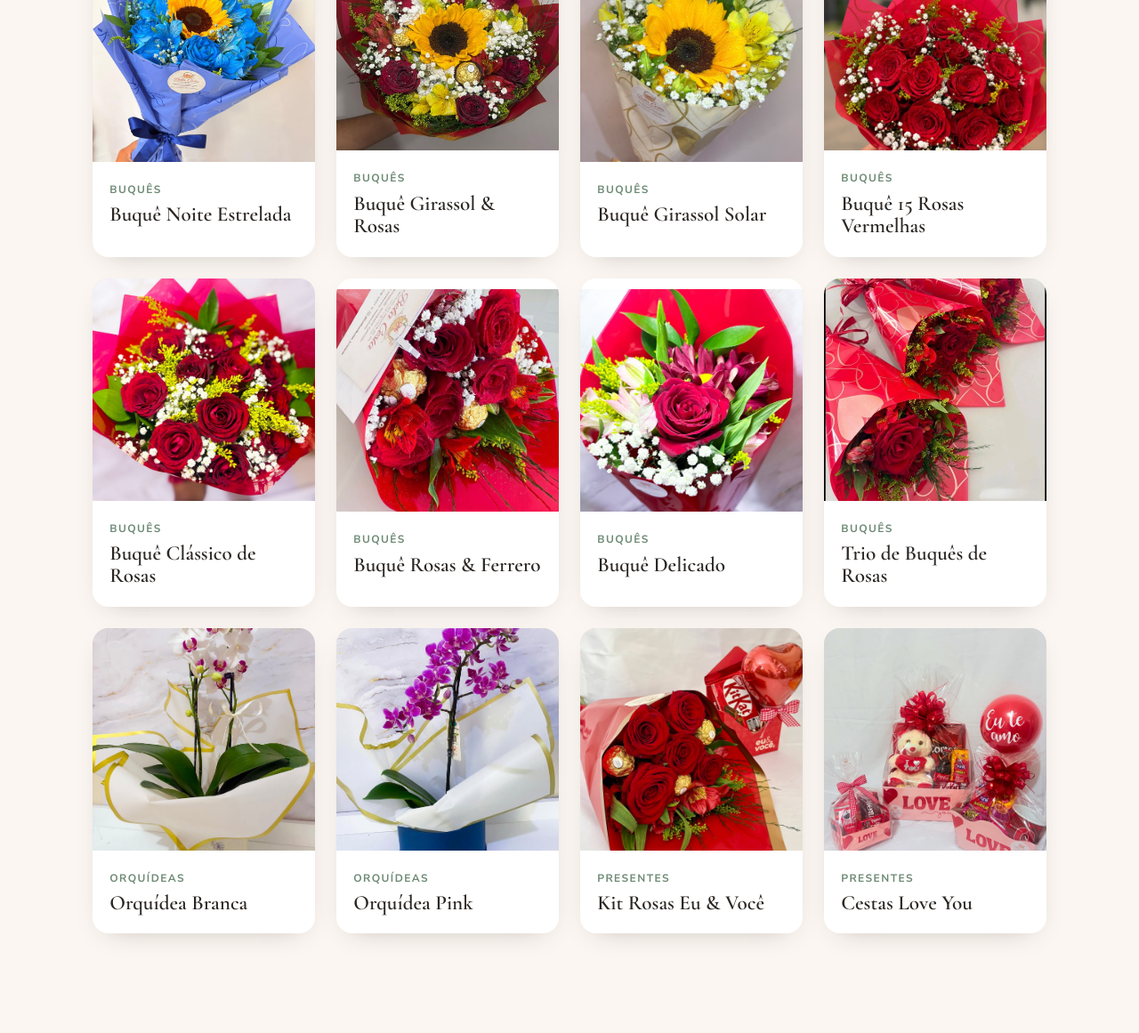
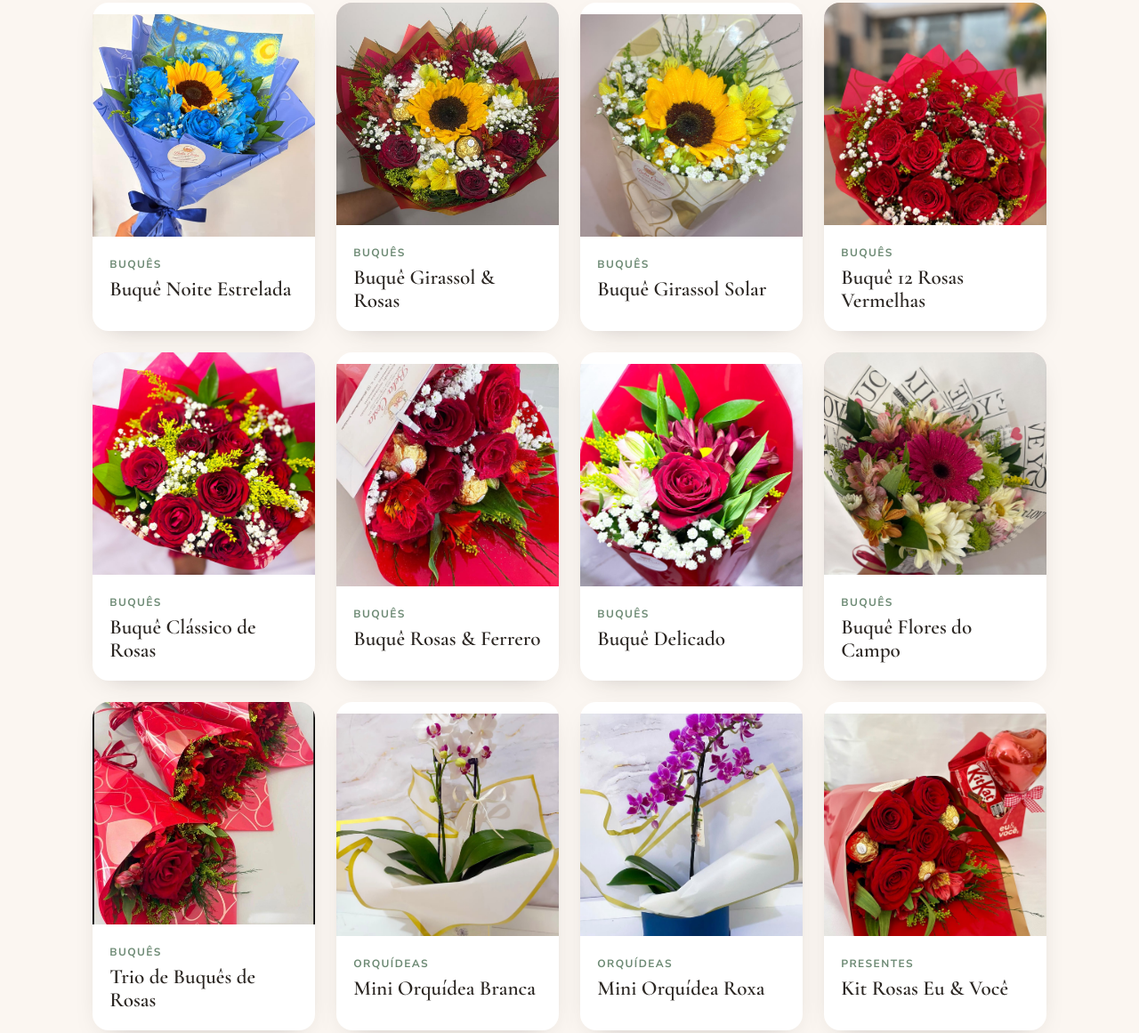
Before and after one commit to Bela-Flores/bela-flores.github.io, a plain HTML site: page index.html in a window 1280 px wide. Shown: the part 1140-2301 px from the top of the page at 89% size. Drawn offline with nearby package versions, Linux system fonts and the light colour scheme.

Commit message:
Mini orquideas, frase no inicio, buque Flores do Campo, 12 rosas

```diff
--- a/index.html
+++ b/index.html
@@ -26,6 +26,7 @@
       <div class="hero-texto">
         <p class="sobretitulo">Floricultura &amp; cestas</p>
         <h1>Flores que contam<br><em>histórias bonitas</em></h1>
+        <p class="hero-frase">Transformando momentos especiais em memórias inesquecíveis</p>
         <p class="hero-sub">Buquês, orquídeas e cestas montados à mão, com flores frescas escolhidas uma a uma.</p>
         <div class="hero-botoes">
           <a href="#flores" class="botao">Ver as flores</a>
--- a/script.js
+++ b/script.js
@@ -25,13 +25,14 @@ const PRODUTOS = [
   { nome: "Buquê Noite Estrelada",        categoria: "Buquês",    foto: "fotos/buque-noite-estrelada.jpg",        descricao: "Rosas azuis, alstroemérias e um girassol no centro, envoltos em papel inspirado na Noite Estrelada de Van Gogh." },
   { nome: "Buquê Girassol & Rosas",       categoria: "Buquês",    foto: "fotos/buque-girassol-rosas-ferrero.jpg", descricao: "Girassol, rosas vermelhas, alstroemérias, mosquitinho e bombons Ferrero Rocher em papel vermelho e dourado." },
   { nome: "Buquê Girassol Solar",         categoria: "Buquês",    foto: "fotos/buque-girassol.jpg",               descricao: "Um girassol radiante com alstroemérias amarelas e mosquitinho, em papel creme com corações dourados." },
-  { nome: "Buquê 15 Rosas Vermelhas",     categoria: "Buquês",    foto: "fotos/buque-15-rosas.jpg",               descricao: "Rosas vermelhas com brilho, mosquitinho e tango, em papel vermelho com corações." },
+  { nome: "Buquê 12 Rosas Vermelhas",     categoria: "Buquês",    foto: "fotos/buque-12-rosas.jpg",              descricao: "Rosas vermelhas com brilho, mosquitinho e tango, em papel vermelho com corações." },
   { nome: "Buquê Clássico de Rosas",      categoria: "Buquês",    foto: "fotos/buque-rosas-tango.jpg",            descricao: "Rosas vermelhas com tango amarelo, mosquitinho e folhagens verdes." },
   { nome: "Buquê Rosas & Ferrero",        categoria: "Buquês",    foto: "fotos/buque-rosas-ferrero.jpg",          descricao: "Rosas vermelhas, alstroemérias e bombons Ferrero Rocher, com cartão para sua mensagem." },
   { nome: "Buquê Delicado",               categoria: "Buquês",    foto: "fotos/buque-delicado.jpg",               descricao: "Rosa, crisântemos, alstroemérias rosadas e mosquitinho em papel vermelho." },
+  { nome: "Buquê Flores do Campo",        categoria: "Buquês",    foto: "fotos/buque-flores-do-campo.jpg",        descricao: "Este modelo é uma inspiração: montamos cada buquê com as flores do campo mais frescas da semana. As cores e espécies podem variar, e é isso que deixa cada buquê único." },
   { nome: "Trio de Buquês de Rosas",      categoria: "Buquês",    foto: "fotos/trio-buques-rosas.jpg",            descricao: "Buquês individuais de rosas e alstroemérias, ideais para presentear várias pessoas especiais." },
-  { nome: "Orquídea Branca",              categoria: "Orquídeas", foto: "fotos/orquidea-branca.jpg",              descricao: "Orquídea phalaenopsis branca com centro pink, embalada com papel de borda dourada e laço." },
-  { nome: "Orquídea Pink",                categoria: "Orquídeas", foto: "fotos/orquidea-pink.jpg",                descricao: "Mini orquídea pink em caixa azul, com papel de borda dourada." },
+  { nome: "Mini Orquídea Branca",         categoria: "Orquídeas", foto: "fotos/mini-orquidea-branca.jpg",         descricao: "Mini orquídea phalaenopsis branca com centro roxo, embalada com papel de borda dourada e laço." },
+  { nome: "Mini Orquídea Roxa",           categoria: "Orquídeas", foto: "fotos/mini-orquidea-roxa.jpg",           descricao: "Mini orquídea roxa em caixa azul, com papel de borda dourada." },
   { nome: "Kit Rosas Eu & Você",          categoria: "Presentes", foto: "fotos/kit-eu-e-voce.jpg",                descricao: "Buquê de rosas com Ferrero Rocher acompanhado de caixinha com KitKat e balão de coração." },
   { nome: "Cestas Love You",              categoria: "Presentes", foto: "fotos/cestas-love.jpg",                  descricao: "Cestas com pelúcia, chocolates, guloseimas e balão \"Eu te amo\", em três tamanhos." },
 ];
--- a/style.css
+++ b/style.css
@@ -65,6 +65,10 @@ h2 { font-size: clamp(2.2rem, 5vw, 3.2rem); color: var(--verde); margin-bottom:
   padding: clamp(2.5rem, 6vw, 5rem) clamp(1rem, 5vw, 4rem); max-width: 1200px; margin: 0 auto;
 }
 .hero h1 { font-size: clamp(2.8rem, 7vw, 4.8rem); color: var(--verde); margin-bottom: 1.2rem; }
+.hero-frase {
+  margin: -.4rem 0 1.2rem; font-family: var(--serifa); font-style: italic; font-weight: 500;
+  font-size: clamp(1.3rem, 2.6vw, 1.7rem); line-height: 1.3; color: var(--verde-claro); max-width: 30ch;
+}
 .hero-sub { font-size: 1.15rem; color: var(--texto-suave); max-width: 34ch; margin: 0 0 2rem; }
 .hero-botoes, .contato-botoes { display: flex; gap: .8rem; flex-wrap: wrap; }
 /* Cartão da loja */
```
Also changed, not shown: fotos/buque-12-rosas.jpg (renamed from fotos/buque-15-rosas.jpg), fotos/buque-flores-do-campo.jpg (added), fotos/mini-orquidea-branca.jpg (renamed from fotos/orquidea-branca.jpg), fotos/mini-orquidea-roxa.jpg (renamed from fotos/orquidea-pink.jpg).
